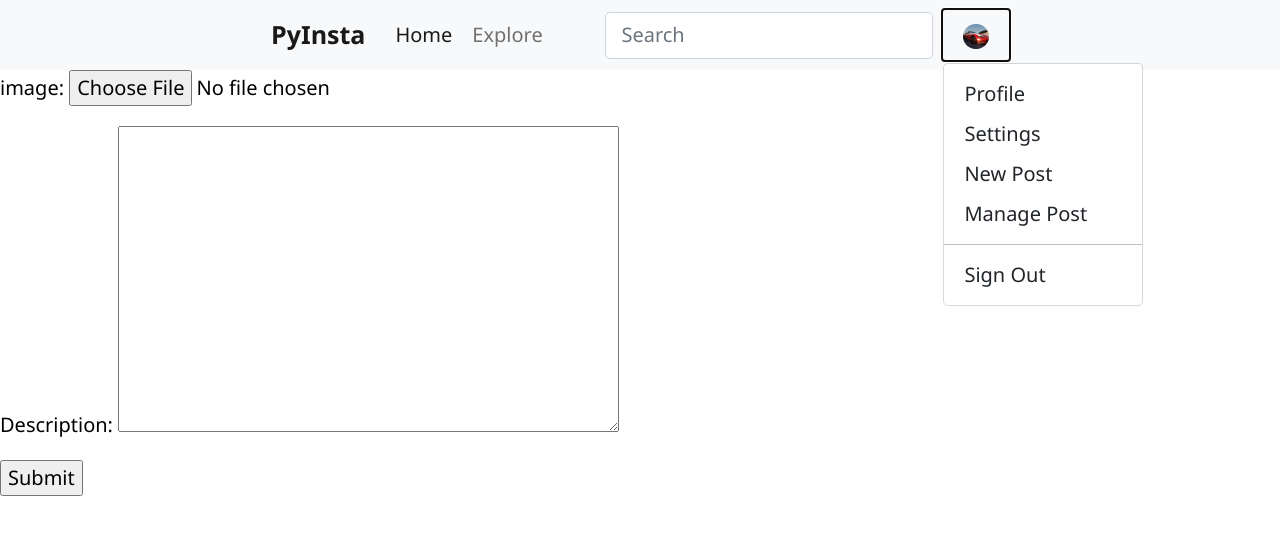
After one commit to ArmenG888/PyInsta, a Django app: page /p/new_post/ in a window 1280 px wide, after a click that opens the changed part. The commit adds this page. Shown: the top 535 px of the page. Run offline with Django 4.2, Linux system fonts and the light colour scheme; a user stored in the database is signed in; data comes from the database, SQL or seed files in the repository; both versions use the stored data as it was after the commit; some libraries are stand-ins or nearby versions.

Commit message:
Create post, optimization , started working on explore page, started working on delete view

```diff
--- /dev/null
+++ b/pysta/post/forms.py
@@ -0,0 +1,5 @@
+from django import forms
+
+class PostForm(forms.Form):
+    image = forms.ImageField(label="image")
+    description = forms.CharField(max_length=5000, required=False, widget=forms.Textarea)
--- a/pysta/post/templates/post/base.html
+++ b/pysta/post/templates/post/base.html
@@ -18,6 +18,7 @@
 </head>
 
 <body>
+
   <nav class="navbar navbar-expand-lg navbar-light bg-light">
     <div class="container-fluid">
       <a class="navbar-brand" href="{% url 'home' %}" >PyInsta</a>
@@ -27,22 +28,10 @@
       <div class="collapse navbar-collapse" id="navbarSupportedContent">
         <div class="navbar-nav me-auto">
           <a class="nav-link active" aria-current="page" href="{% url 'home' %}">Home</a>
-          <a class="nav-link" href="#">Explore</a>
+          <a class="nav-link" href="{% url 'explore' %}">Explore</a>
         </div>
         <form class="d-flex" action="{% url 'user-search' %}" method="get">
           <input class="form-control me-2" type="search" placeholder="Search" aria-label="Search" id="tags" value="{{ request.GET.account }}">
-          <script>
-            $(function () {
-                var availableTags = [
-                    {% for user in users %}
-                "{{user.user.username}}",
-                {% endfor %}
-            ];
-                $("#tags").autocomplete({
-                    source: availableTags
-                });
-          } );
-            </script>
         </form>
         <div class="nav-item dropdown">
           <a class="nav-link dropdown" style="margin-right: 20vw;" href="#" id="navbarDropdown" role="button" data-bs-toggle="dropdown" aria-expanded="false">
@@ -51,7 +40,7 @@
           <ul class="dropdown-menu" aria-labelledby="navbarDropdown">
             <li><a class="dropdown-item" href="{% url 'public_profile' username=user.username %}">Profile</a></li>
             <li><a class="dropdown-item" href="#">Settings</a></li>
-            <li><a class="dropdown-item" href="#">New Post</a></li>
+            <li><a class="dropdown-item" href="{% url 'new-post' %}">New Post</a></li>
             <li><a class="dropdown-item" href="#">Manage Post</a></li>
             <li><hr class="dropdown-divider"></li>
             <li><a class="dropdown-item" href="{% url 'logout' %}">Sign Out</a></li>
--- /dev/null
+++ b/pysta/post/templates/post/create_post.html
@@ -0,0 +1,8 @@
+{% include 'post/base.html' %}
+{% block content %}
+<form action=""  method="post" enctype="multipart/form-data">
+    {% csrf_token %}
+    {{ form.as_p }}
+    <input type="submit" value="Submit">
+</form>
+{% endblock content %}
--- /dev/null
+++ b/pysta/post/templates/post/welcome_page.html
@@ -0,0 +1,4 @@
+{% include 'post/base.html' %}
+{% block content %}
+
+{% endblock content %}
--- a/pysta/post/urls.py
+++ b/pysta/post/urls.py
@@ -3,12 +3,15 @@ from . import views
 from django.conf import settings
 from django.conf.urls.static import static
 urlpatterns = [
-    path('', views.home, name="home"),
+    path('', views.welcome_page, name="welcome-page"),
+    path('h/', views.home, name="home"),
+    path('explore/', views.explore, name="explore"),
     path('p/<id>', views.post_detail_view, name="post-detail"),
     path('<id>/like/', views.like, name="post-like"),
     path('p/<id>/like/', views.like_detail, name="post-like-detail"),
     path('p/<id>/<comment_id>/like', views.comment_like, name="comment-like"),
-    path('search/', views.home, name="user-search")
+    path('search/', views.home, name="user-search"),
+    path('p/new_post/', views.new_post, name="new-post")
 
 ]
 urlpatterns += static(settings.MEDIA_URL, document_root=settings.MEDIA_ROOT)
--- a/pysta/post/views.py
+++ b/pysta/post/views.py
@@ -4,6 +4,8 @@ from .models import post, comment
 from django.contrib.auth.decorators import login_required
 from django.contrib.auth.models import User
 from users.models import Profile
+from .forms import PostForm
+import os
 
 @login_required(login_url="/admin")
 def home(request):
@@ -18,16 +20,25 @@ def home(request):
     for i in post.objects.all():
         if i.user.profile in request.user.profile.following_users.all():
             posts_users_follows.append(i)
-    user = request.user
-    user.profile.followers = len(user.profile.following_users.all())
-    user.save()
+
     context = {
         'posts':posts_users_follows,
-        'users':Profile.objects.all()
     }
 
     return render(request, 'post/home.html', context)
 
+
+def welcome_page(request):
+    return render(request, 'post/welcome_page.html')
+
+@login_required(login_url="/admin")
+def explore(request):
+    context = {
+        'posts':post.objects.all()
+    }
+    return render(request, 'post/explore.html', context)
+
+@login_required(login_url="/admin")
 def post_detail_view(request, id):
     post_x = post.objects.all().filter(id=id)[0]
     post_x.views += 1
@@ -47,6 +58,7 @@ def post_detail_view(request, id):
     }
     return render(request, 'post/post_detail.html', context)
 
+@login_required(login_url="/admin")
 def like(request, id):
     post_x = post.objects.all().filter(id=id)[0]
     already_liked = False
@@ -61,6 +73,7 @@ def like(request, id):
 
     return HttpResponse('<script>history.back();</script>')
 
+@login_required(login_url="/admin")
 def like_detail(request, id):
     post_x = post.objects.all().filter(id=id)[0]
     already_liked = False
@@ -75,6 +88,7 @@ def like_detail(request, id):
 
     return redirect('post-detail', id)
 
+@login_required(login_url="/admin")
 def comment_like(request, id, comment_id):
     comment_x = comment.objects.all().filter(id=comment_id)[0]
     post_x = comment.objects.all().filter(id=id)[0]
@@ -90,3 +104,28 @@ def comment_like(request, id, comment_id):
 
 
     return redirect('post-detail', id)
+
+@login_required(login_url="/admin")
+def new_post(request):
+    if request.method == 'POST':
+        form = PostForm(request.POST, request.FILES)
+        if form.is_valid():
+            user = request.user
+            description = form.cleaned_data['description']
+            image = request.FILES['image']
+            print(image)
+            p = post(user=user, description=description, image=image)
+            p.save()
+
+            return redirect('post-detail', p.id)
+    else:
+        form = PostForm()
+
+    return render(request, 'post/create_post.html', {'form': form})
+
+@login_required(login_url="/admin")
+def delete_post(request, post_id):
+    post_to_delete = post.objects.all().filter(id=post_id)
+    os.remove(post_to_delete.image.url)
+    post_to_delete.delete()
+    return redirect('home')
--- a/pysta/pysta/settings.py
+++ b/pysta/pysta/settings.py
@@ -20,7 +20,7 @@ BASE_DIR = Path(__file__).resolve().parent.parent
 # See https://docs.djangoproject.com/en/4.0/howto/deployment/checklist/
 
 # SECURITY WARNING: keep the secret key used in production secret!
-SECRET_KEY = ''
+SECRET_KEY = '9vpa2-cejn)niqmzzwx%$p8bpdyaoj5we9ch*@@4!)ym13hdra'
 
 # SECURITY WARNING: don't run with debug turned on in production!
 DEBUG = True
@@ -114,6 +114,7 @@ USE_I18N = True
 
 USE_TZ = True
 
+DATA_UPLOAD_MAX_NUMBER_FIELDS = None
 
 # Static files (CSS, JavaScript, Images)
 # https://docs.djangoproject.com/en/4.0/howto/static-files/
--- a/pysta/static/main.css
+++ b/pysta/static/main.css
@@ -47,6 +47,15 @@
     margin-left: 20vw;
     font-weight: 600;
 }
+.explore-post{
+    display: inline-block;
+    flex-direction: column;
+    border: 1px solid rgb(187, 187, 187);
+    width:15%;
+    height:auto;
+    margin-inline: 20px;
+    text-decoration: none;
+}
 @media only screen and (max-width: 750px)
 {
     *{
--- a/pysta/users/views.py
+++ b/pysta/users/views.py
@@ -20,16 +20,21 @@ def public_profile(request, username):
 def follow(request, username):
     user = get_object_or_404(User, username=username)
     user.profile.follower_users.add(request.user.profile)
+    user.profile.followers = len(user.profile.follower_users.all())
     user.save()
+
     request_user = request.user
     request_user.profile.following_users.add(user.profile)
+    request_user.profile.following = len(request_user.profile.following_users.all())
     request_user.save()
     return redirect('public_profile', username=username)
 def unfollow(request, username):
     user = get_object_or_404(User, username=username)
     user.profile.follower_users.remove(request.user.profile)
+    user.profile.followers = len(user.profile.follower_users.all())
     user.save()
     request_user = request.user
     request_user.profile.following_users.remove(user.profile)
+    request_user.profile.following = len(request_user.profile.following_users.all())
     request_user.save()
     return redirect('public_profile', username=username)
```
Also changed, not shown: pysta/post/templates/post/explore.html (added, +16 -0 lines), pysta/db.sqlite3, pysta/media/Screenshot_bk_dodge_charger_srt_hellcat_widebody_doningtonpark2018_11-9-121-20-34-29.jpg (added), pysta/media/Screenshot_bk_dodge_charger_srt_hellcat_widebody_doningtonpark2018_11-9-121-20-34-29_likfsvq.jpg (added), pysta/media/Untitled_drawing.png (added), 2 other files.
